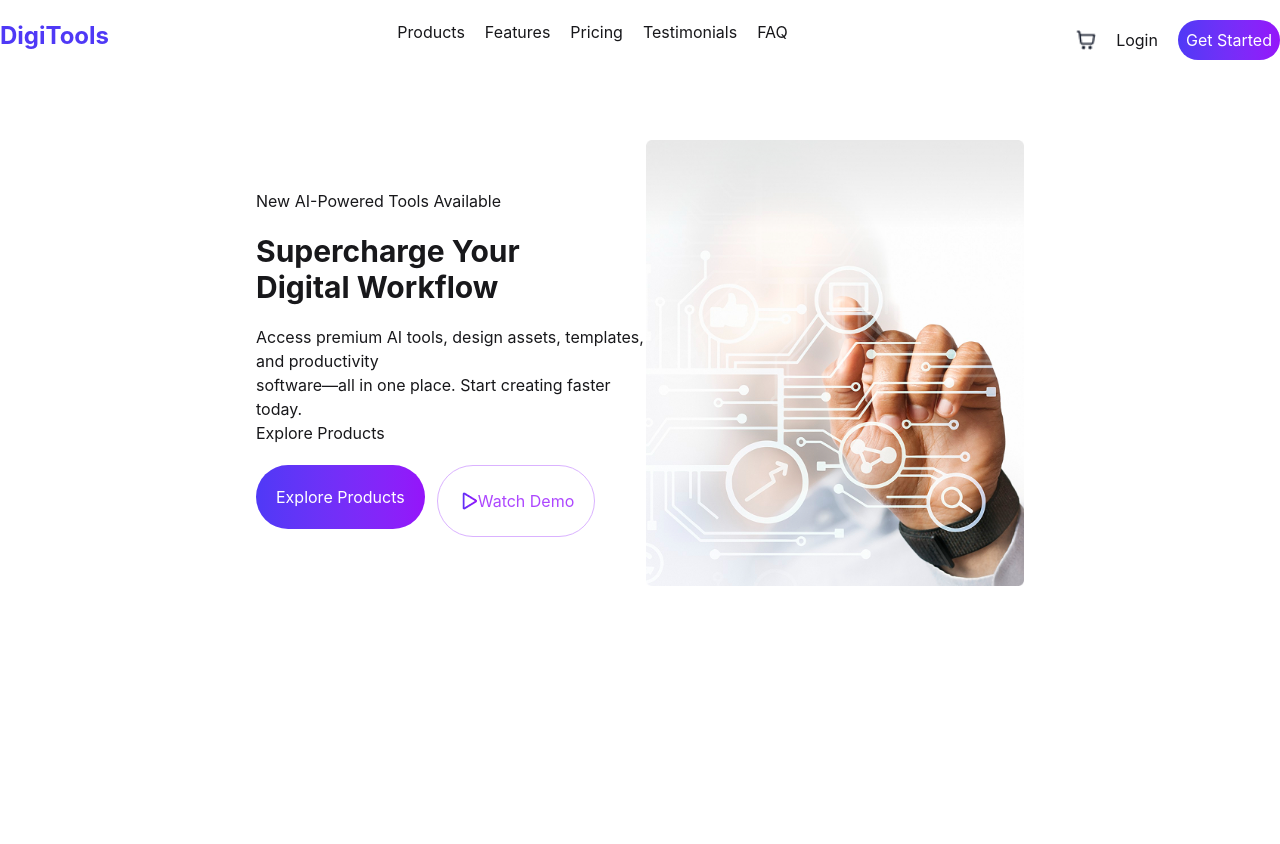
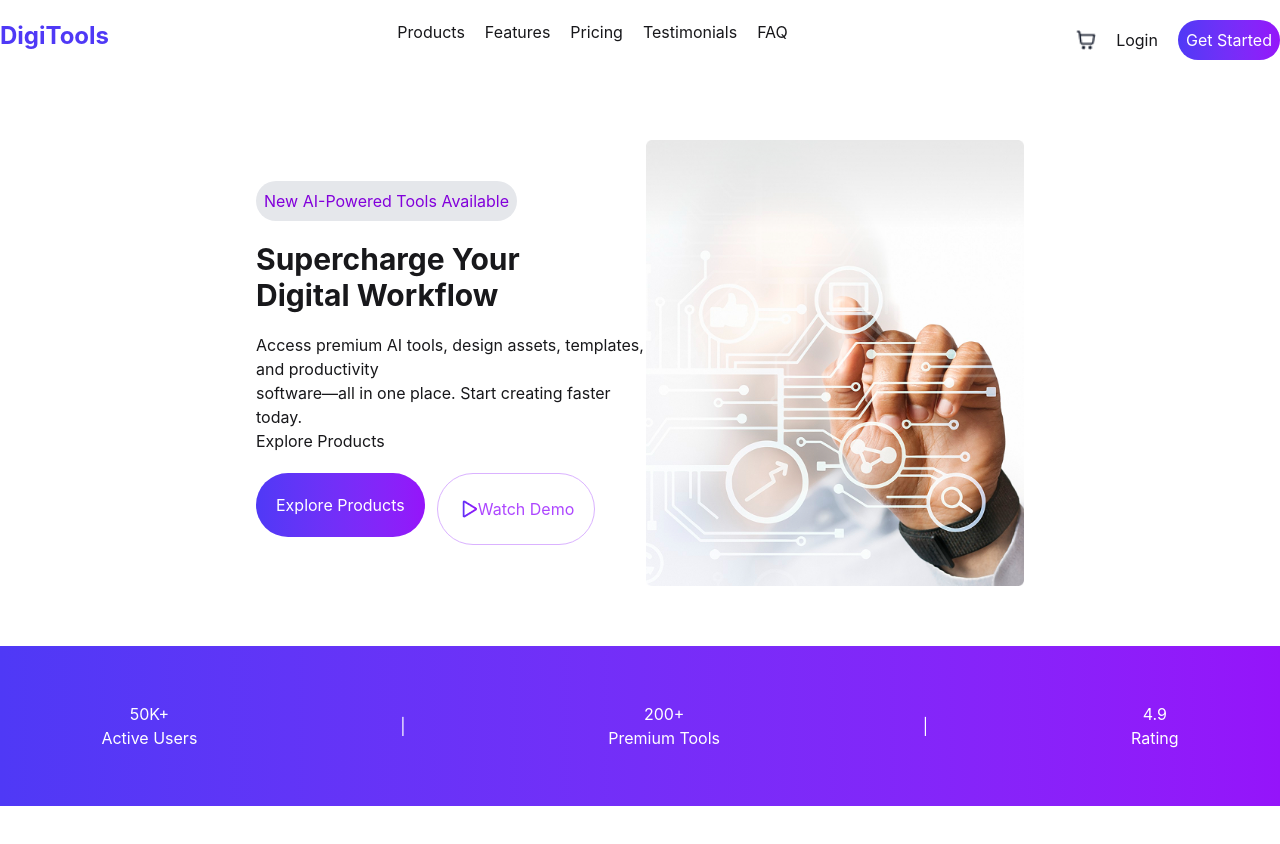
Before and after one commit to arshadhossainoh/B13-A6, a React (Vite) app: page / in a window 1280 px wide. Before the commit the page ends 800 px from the top, so only its background shows below. Built offline with nearby package versions, Linux system fonts and the light colour scheme.

Commit message:
worked on readme file

```diff
--- a/src/components/Banner.jsx
+++ b/src/components/Banner.jsx
@@ -4,18 +4,21 @@ import btnImg from "../assets/play.png";
 
 const Banner = () => {
   return (
+    <>
       <div className="container mx-auto w-[60%] mt-20 flex md:justify-between items-center">
         {/* left side  */}
         <div className="space-y-5">
-        <button>New AI-Powered Tools Available</button>
+          <button className="text-purple-700 bg-gray-200 rounded-full p-2">
+            New AI-Powered Tools Available
+          </button>
           <h1 className="font-bold text-3xl">
             Supercharge Your <br /> Digital Workflow
           </h1>
           <p>
             Access premium AI tools, design assets, templates, and productivity
             <br />
-          software—all in one place. Start creating faster today. <br /> Explore
-          Products
+            software—all in one place. Start creating faster today. <br />{" "}
+            Explore Products
           </p>
           <div className="md:flex">
             <button className=" bg-gradient-to-r from-[#4f39f6] to-[#9514fa] text-white rounded-full mb-2 mr-3 p-5">
@@ -32,6 +35,24 @@ const Banner = () => {
           <img className="" src={bannerImg} alt="" />
         </div>
       </div>
+
+      <div className="h-40 container mx-auto bg-gradient-to-r from-[#4f39f6] to-[#9514fa] mt-15 flex justify-around items-center text-center mb-10 text-white">
+        <div>
+          <h1>50K+</h1>
+          <p>Active Users</p>
+        </div>
+        <div>|</div>
+        <div>
+          <h1>200+</h1>
+          <p>Premium Tools</p>
+        </div>
+        <div>|</div>
+        <div>
+          <h1>4.9</h1>
+          <p>Rating</p>
+        </div>
+      </div>
+    </>
   );
 };
 
```
Also changed, not shown: 1 other file (tests, documents, lock files or other folders). Lines whose indentation alone changed are shown as unchanged.
